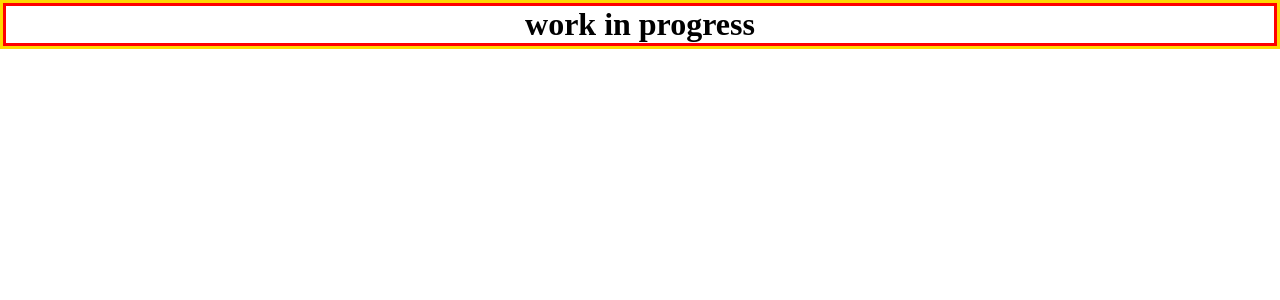
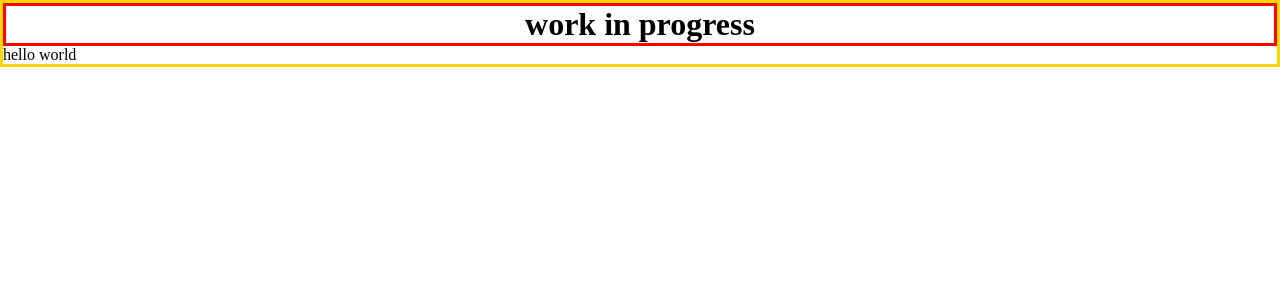
Before and after one commit to Long-HaHoang/website-shenlong, a Next.js app: page / in a window 1280 px wide. Shown: the top 300 px of the page. Built offline with nearby package versions, Linux system fonts and the light colour scheme.

Commit message:
add: teststring

```diff
--- a/src/pages/index.js
+++ b/src/pages/index.js
@@ -12,6 +12,7 @@ export default function Home() {
       </Head>
       <main>
         <h1>work in progress</h1>
+        <p>hello world</p>
       </main>
     </>
   );
```
